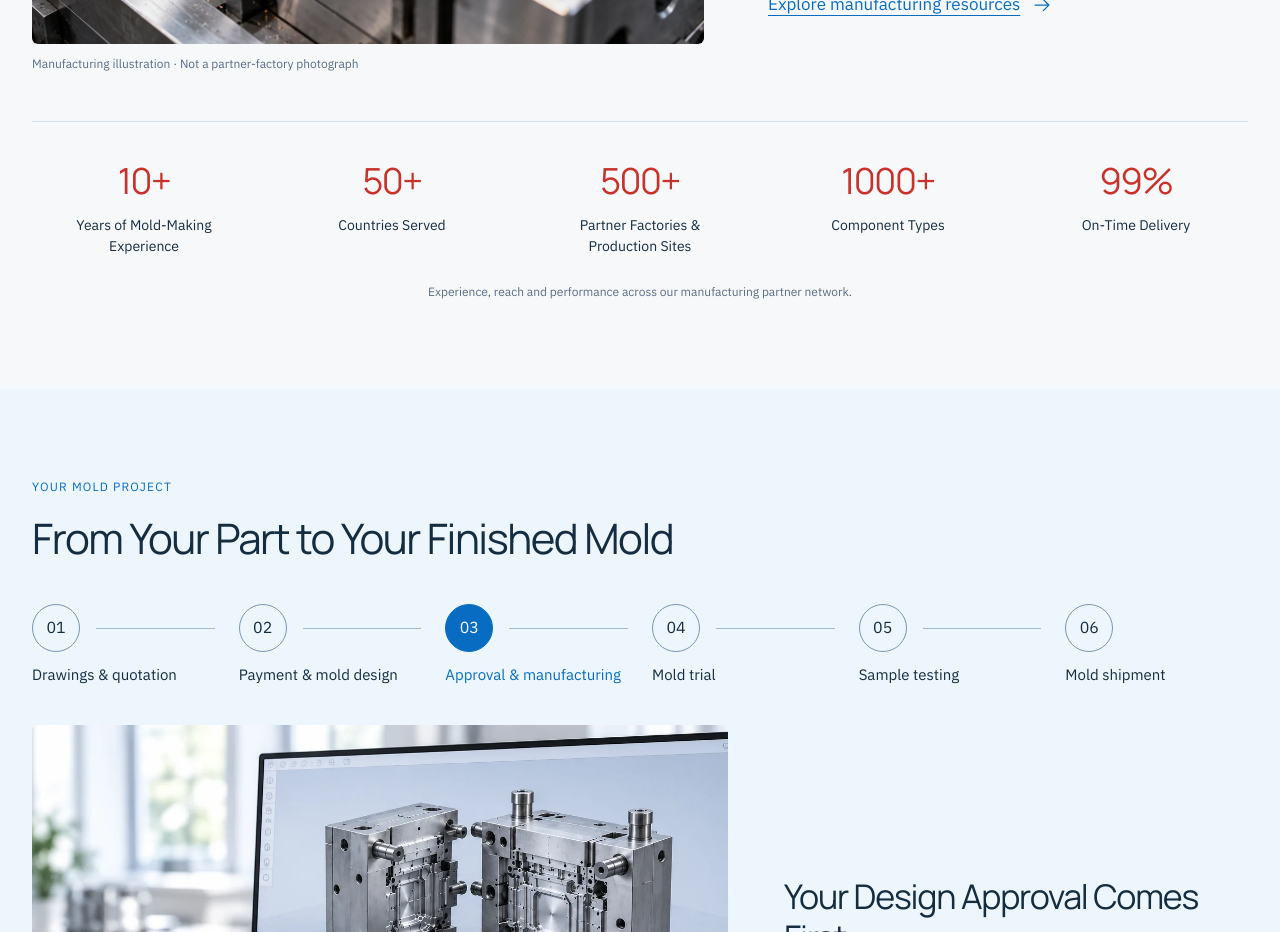
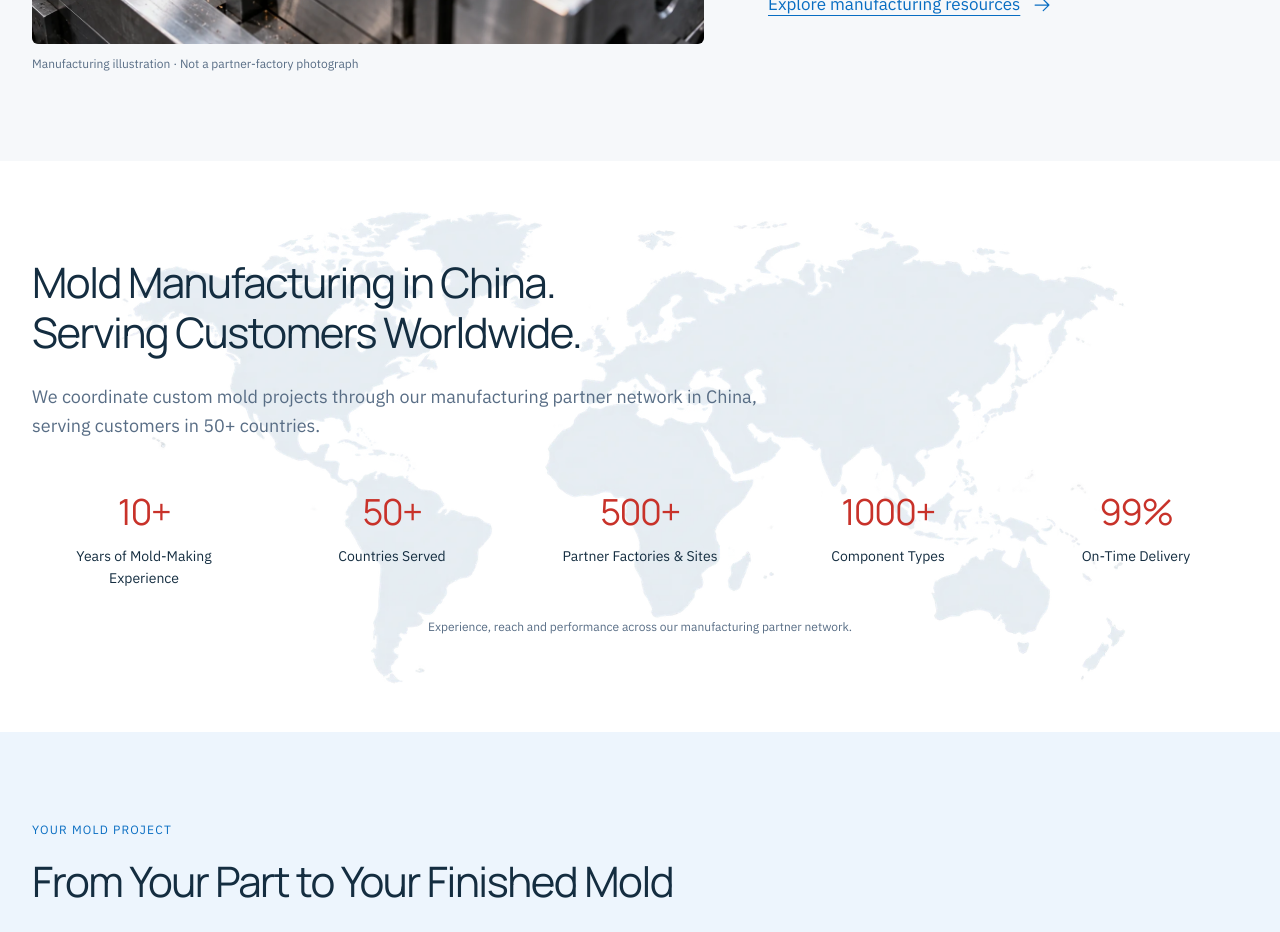
Before and after one commit to AImilesChen/exactmec-website, a React (Vite) app: page / in a window 1280 px wide. Shown: the part 3220-4152 px from the top of the page. Built offline with nearby package versions, Linux system fonts and the light colour scheme.

Commit message:
feat(home): add world map global service section and consolidate partner statistics

```diff
--- a/src/LightHome.jsx
+++ b/src/LightHome.jsx
@@ -106,9 +106,15 @@ export function LightHome() {
     <div><p className="home-v2-eyebrow">OUR MANUFACTURING NETWORK</p><h2>{heading('resources','Manufacturing Partners. One Clear Contact.')}</h2><p className="home-v2-section-intro">Connect your mold project with an experienced manufacturing partner network in China, serving customers across dozens of countries.</p>
      <ul className="home-v2-manufacturing-points">{['Established mold-making experience','A mature manufacturing and trial process','Coordinated design, samples and mold handover'].map(text=><li key={text}><CheckCircle size={21} aria-hidden="true"/>{text}</li>)}</ul><TextLink href="/manufacturing/">Explore manufacturing resources</TextLink></div>
    </div>
-   <dl className="home-v2-network-stats" aria-label="Partner manufacturing network figures">{[['10+','Years of Mold-Making Experience'],['50+','Countries Served'],['500+','Partner Factories & Production Sites'],['1000+','Component Types'],['99%','On-Time Delivery']].map(([value,label])=><div key={label}><dt>{label}</dt><dd>{value}</dd></div>)}</dl>
-   <p className="home-v2-network-note">Experience, reach and performance across our manufacturing partner network.</p>
   </div></section>
+  <section className="home-v2-global" id="global-service" aria-labelledby="home-global-title">
+   <CmsImage className="home-v2-global-map" src="/assets/global-service-map-v1.webp" alt="" aria-hidden="true" width="1600" height="800" loading="lazy"/>
+   <div className="container"><h2 id="home-global-title">Mold Manufacturing in China.<br/>Serving Customers Worldwide.</h2>
+    <p className="home-v2-section-intro">We coordinate custom mold projects through our manufacturing partner network in China, serving customers in 50+ countries.</p>
+    <dl className="home-v2-network-stats" aria-label="Partner manufacturing network figures">{[['10+','Years of Mold-Making Experience'],['50+','Countries Served'],['500+','Partner Factories & Sites'],['1000+','Component Types'],['99%','On-Time Delivery']].map(([value,label])=><div key={label}><dt>{label}</dt><dd>{value}</dd></div>)}</dl>
+    <p className="home-v2-network-note">Experience, reach and performance across our manufacturing partner network.</p>
+   </div>
+  </section>
   <HomeProcess heading={heading('process','From Your Part to Your Finished Mold')}/>
   <section className="home-v2-quality container" id="sample-approval">
    <div className="home-v2-quality-copy"><p className="home-v2-eyebrow">TRIAL & APPROVAL</p><h2>Test the Samples Before Mold Shipment</h2><p className="home-v2-section-intro">We trial the completed mold and send samples for your testing. The finished mold is shipped after your sample approval.</p>
--- a/src/home-v2.css
+++ b/src/home-v2.css
@@ -296,3 +296,14 @@ body:has(.home-v2){min-width:0}
 @media(prefers-reduced-motion:reduce){.home-v2-picture-link,.home-v2-picture-link img{transition:none}.home-v2-picture-link:hover img,.home-v2-picture-link:focus-visible img{transform:none}}
 @media(max-width:900px){.home-v2-review-grid{grid-template-columns:1fr;gap:20px}.home-v2-review-card{padding:28px}.home-v2 .home-v2-review-card h3{min-height:0}}
 @media(max-width:600px){.home-v2-testimonials{padding-block:44px 56px}.home-v2-review-grid{gap:18px;margin-top:28px}.home-v2-review-card{padding:24px}.home-v2 .home-v2-review-card h3{font-size:20px;margin-top:18px}.home-v2-review-card blockquote{margin-top:14px}.home-v2 .home-v2-review-note{text-align:left;font-size:12px;margin-top:20px}}
+
+/* Global reach: decorative geography, readable live text, one set of network facts. */
+.home-v2-global{position:relative;isolation:isolate;overflow:hidden;background:#fff;padding-block:96px;min-height:550px;display:flex;align-items:center}
+.home-v2-global-map{position:absolute;left:50%;top:50%;transform:translate(-50%,-50%);width:min(95%,1280px);height:calc(100% - 40px);object-fit:contain;opacity:.6;z-index:-1;pointer-events:none}
+.home-v2-global>.container{position:relative}
+.home-v2-global h2{max-width:850px}
+.home-v2 .home-v2-global .home-v2-section-intro{max-width:780px;margin-top:24px}
+.home-v2-global .home-v2-network-stats{margin-top:48px;padding-top:0;border-top:0;grid-template-columns:repeat(5,minmax(0,1fr))}
+.home-v2-global .home-v2-network-note{margin-top:28px}
+@media(max-width:900px){.home-v2-global{padding-block:72px;min-height:520px}.home-v2-global-map{width:100%;height:90%;opacity:.5}.home-v2-global .home-v2-network-stats{gap:20px}.home-v2-global .home-v2-network-stats dd{font-size:32px}.home-v2-global .home-v2-network-stats dt{font-size:13px}}
+@media(max-width:600px){.home-v2-global{padding-block:56px;min-height:0}.home-v2-global-map{width:170%;max-width:none;height:80%;opacity:.38}.home-v2 .home-v2-global .home-v2-section-intro{margin-top:20px}.home-v2-global .home-v2-network-stats{grid-template-columns:repeat(2,minmax(0,1fr));gap:28px 20px;margin-top:32px}.home-v2-global .home-v2-network-stats dd{font-size:30px}.home-v2-global .home-v2-network-stats dt{font-size:14px}.home-v2-global .home-v2-network-note{margin-top:24px;text-align:left}}
```
Also changed, not shown: public/assets/global-service-map-v1.webp (added).
